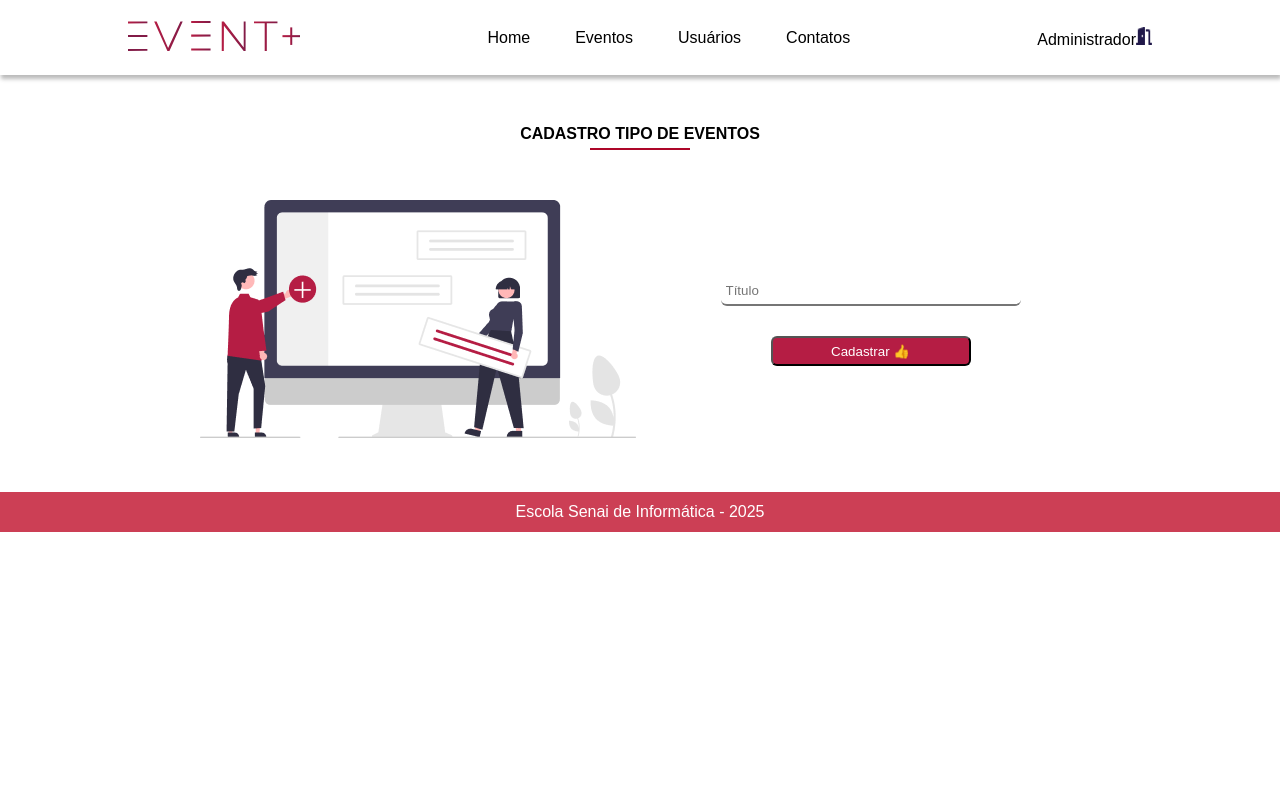
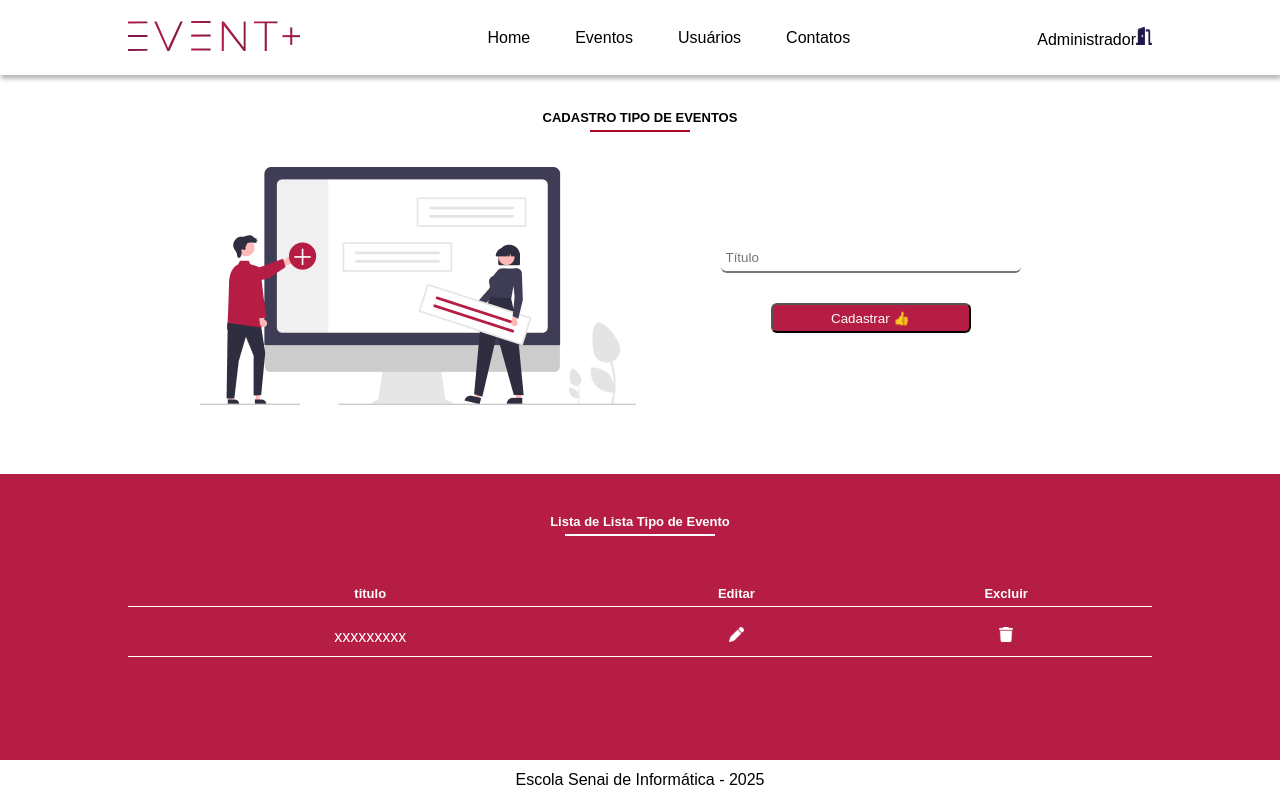
Before and after one commit to Higor-DaSilva/React-EventPlus, a React (Create React App) app in the folder event/: page /TipoEvento in a window 1280 px wide. Built offline with nearby package versions, Linux system fonts and the light colour scheme; the HTML template or start-up script is replaced by a standard one.

Commit message:
Atualizando

```diff
--- a/event/src/components/cadastro/Cadastro.css
+++ b/event/src/components/cadastro/Cadastro.css
@@ -1,7 +1,7 @@
 .section_cadastro {
     color: black;
-
-    padding: 50px 0;
+    min-height: 399px;
+    padding: 35px 0 0;
 }
 
 .form_cadastro {
@@ -12,7 +12,7 @@
 
 .form_cadastro h1 {
     text-transform: uppercase;
-    font-size: medium;
+    font-size: small;
 }
 
 .form_cadastro hr {
@@ -28,7 +28,7 @@
     display: flex;
     align-items: center;
 
-    padding-top: 50px;
+    padding-top: 35px;
     gap: 25px;
 }
 
--- a/event/src/components/footer/Footer.css
+++ b/event/src/components/footer/Footer.css
@@ -1,6 +1,5 @@
 footer{
-    background-color: #CC3F55;
-    color:white;
+    color:black;
 
     display: flex;
     justify-content: center;
--- a/event/src/components/header/Header.jsx
+++ b/event/src/components/header/Header.jsx
@@ -11,7 +11,7 @@ const Header = () => {
             <img src={Logo} alt="Logo do Event+" />
             </Link>
             <nav className="nav_header">
-              <Link to="/Home" className="link_header" href="">Home</Link>
+              <Link to="/Tipoevento" className="link_header" href="">Home</Link>
               <Link to="/CadastroEvento" className="link_header" href="">Eventos</Link>
               <Link to="/CadastroUsuario" className="link_header" href="">Usuários</Link>
               <Link to="/Contatos" className="link_header" href="">Contatos</Link>
--- /dev/null
+++ b/event/src/components/lista/Lista.css
@@ -0,0 +1,129 @@
+.listagem{
+    background-color: #b51d44;
+    min-height: calc(100vh - (75px + 399px + 40px));
+    display: flex;
+    flex-direction: column;
+    align-items: center;
+    padding: 40px 0;
+}
+
+
+
+
+
+.linha_titulo{
+   max-width: 150px;
+   width: 100%;
+   border-style: solid;
+   border-width: 1px;
+   border-color: white;
+   margin-top: 5px;
+   margin-bottom: 20px;
+}
+
+
+.item_lista img{
+    height: 15px;
+}
+
+.tabela{
+    width: 100%;
+    margin-top: 30px;
+}
+
+
+.tabela table{
+    width: 100%;
+    border-collapse: collapse;
+
+}
+
+
+.tabela .table_cabecalho :first-child{
+    width: 300px;
+
+}
+
+
+.tabela .table_cabecalho :nth-child(2){
+    width: 200px;
+}
+
+.tabela .table_cabecalho th{
+    width: 100px;
+}
+
+
+.item_lista td{
+    /* desgrudar o item do titulo */
+    padding: 20px 0 10px 0;
+    color: white;
+}
+
+.item_lista{
+    text-align: center;
+    border-bottom:  solid 1px #73061B20;
+
+}
+
+.listagem h1{
+    color: white;
+    font-size: small;
+}
+
+.tabela_cabecalho th{
+    color: white;
+    font-size: small;
+    padding-bottom: 5px;
+}
+
+.tabela_cabecalho{
+    border-bottom: white 1px solid;
+}
+
+.item_lista {
+    border-bottom: white 1px solid;
+
+}
+
+/* .divi{
+    border-style: solid;
+    border-width: 1px;
+    border-color: #ffffff84;
+    margin-top: 5px;
+    border-collapse: collapse;
+} */
+
+@media screen and (max-width: 768px){
+
+    .tabela thead{
+        display: none;
+    }
+
+
+    .item_lista td{
+        display: grid;
+        text-align: left;
+        padding: 10px 10px 10px 0;
+        grid-template-columns: 10ch auto;
+
+    }
+
+
+    .item_lista td::before{
+        content: attr(data-cell) ":";
+        font-weight: 700;
+        width: 80px;
+        text-align: left;
+    }
+
+    .item_lista td:last-child{
+        margin-bottom: 24px;
+    }
+
+    .item_lista td:first-child{
+        margin-top: 24px;
+    }
+
+
+}
--- /dev/null
+++ b/event/src/components/lista/Lista.jsx
@@ -0,0 +1,49 @@
+import "./Lista.css";
+import Editar from "../../assents/img/lapis.png";
+import Excluir from "../../assents/img/lixeira.png";
+
+
+
+const Lista = (props) => {
+    return(
+        <>
+        <section className="listagem">
+            <h1>{`Lista de ${props.tituloLista}`}</h1>
+            <hr className="linha_titulo" />
+
+
+
+            <div className="tabela layout_grid">
+                <table>
+                    <thead>
+                        <tr className="tabela_cabecalho">
+                            <th>{props.titulo}</th>
+                            <th style={{display:props.visibilidade}}>Tipo Evento</th>
+                            <th>Editar</th>
+                            <th>Excluir</th>
+                        </tr>
+                    </thead>
+                                {/* <hr className="divi" /> */}
+                    <tbody>
+                        <tr className="item_lista">
+                            <td data-cell={props.titulo}>xxxxxxxxx</td>
+                            <td data-cell="Tipo Evento" style={{display:props.visibilidade}} >xxxxxxxxx</td>
+                            <td data-cell="Editar"><img src={Editar} alt="" /></td>
+                            <td data-cell="Excluir"><img src={Excluir} alt="" /></td>
+
+                        </tr>
+
+
+                    </tbody>
+                </table>
+            </div>
+
+
+        </section>
+
+        </>
+    )
+}
+
+
+export default Lista;
--- a/event/src/pages/cadastroEvento/CadastroEvento.jsx
+++ b/event/src/pages/cadastroEvento/CadastroEvento.jsx
@@ -1,6 +1,7 @@
 import Footer from "../../components/footer/Footer"
 import Header from "../../components/header/Header";
 import Cadastro from "../../components/cadastro/Cadastro"
+import Lista from "../../components/lista/Lista";
 
 import Banner from "../../assents/img/banner_cadastroEvento.png"
 const CadastroEvento = () => {
@@ -13,6 +14,12 @@ const CadastroEvento = () => {
                 nomes = "Nome"
 
                 />
+
+                <Lista
+                    tituloLista ="Lista de Evento"
+                    titulo = "Nome"
+
+                />
             <Footer/>
         </>
     )
--- a/event/src/pages/cadastroUsuario/CadastroUsuario.jsx
+++ b/event/src/pages/cadastroUsuario/CadastroUsuario.jsx
@@ -3,6 +3,7 @@ import Header from "../../components/header/Header";
 import Cadastro from "../../components/cadastro/Cadastro"
 
 import Banner from "../../assents/img/banner_cadastroUsuario.png"
+import Lista from "../../components/lista/Lista";
 const CadastroUsuario = () => {
     return (
         <>
@@ -14,6 +15,11 @@ const CadastroUsuario = () => {
                 visibilidade ="none"
 
                 />
+                <Lista
+                   tituloLista ="Lista Tipo de Evento"
+                   titulo = "titulo"
+                   visibilidade ="none"
+                   />
             <Footer/>
         </>
     )
--- a/event/src/pages/tipoEvento/TipoEvento.jsx
+++ b/event/src/pages/tipoEvento/TipoEvento.jsx
@@ -3,6 +3,7 @@ import Header from "../../components/header/Header";
 import Cadastro from "../../components/cadastro/Cadastro";
 
 import Banner from "../../assents/img/banner_tipoEvento.png"
+import Lista from "../../components/lista/Lista";
 
 const TipoEvento = () => {
     return (
@@ -14,6 +15,12 @@ const TipoEvento = () => {
                     nomes = "Título"
                     visibilidade = "none"
                 />
+                <Lista
+                   tituloLista ="Lista Tipo de Evento"
+                   titulo = "titulo"
+                   visibilidade ="none"
+
+                />
             <Footer/>
         </>
     )
```
Also changed, not shown: event/src/assents/img/lapis.png (added), event/src/assents/img/lixeira.png (added).
